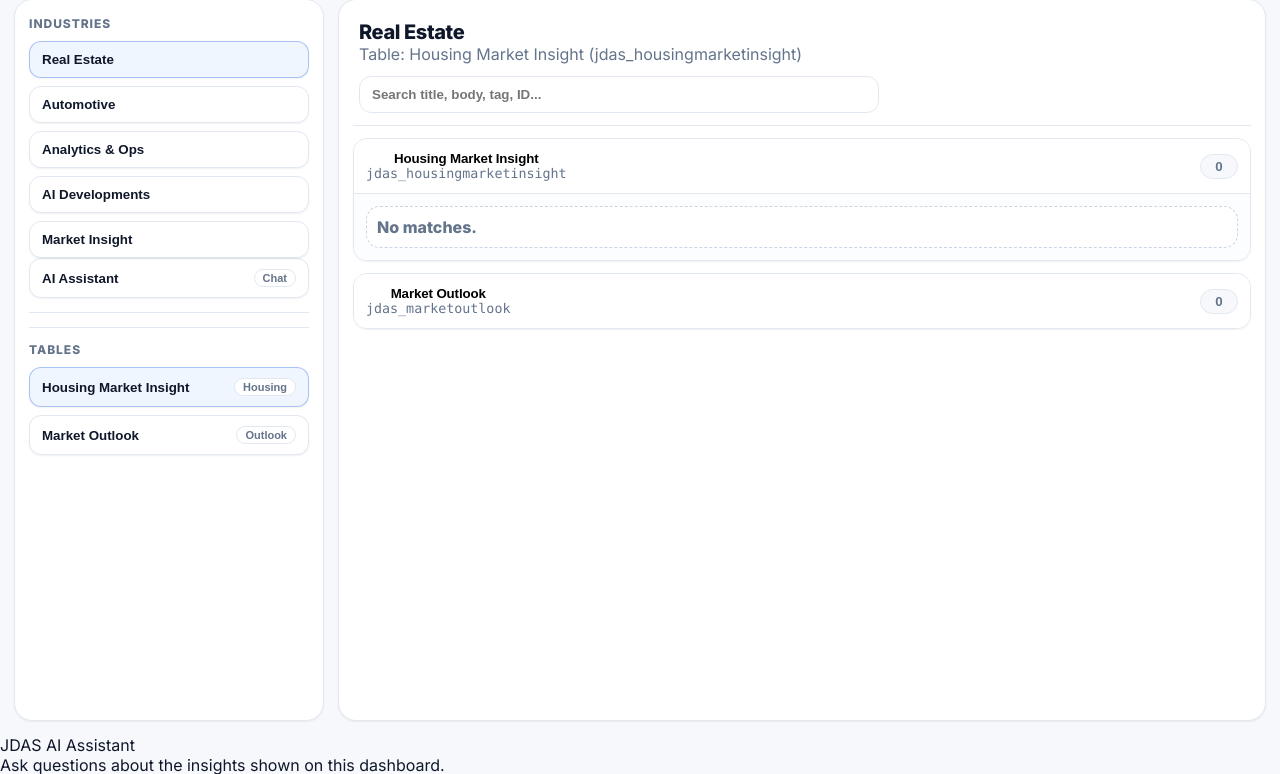
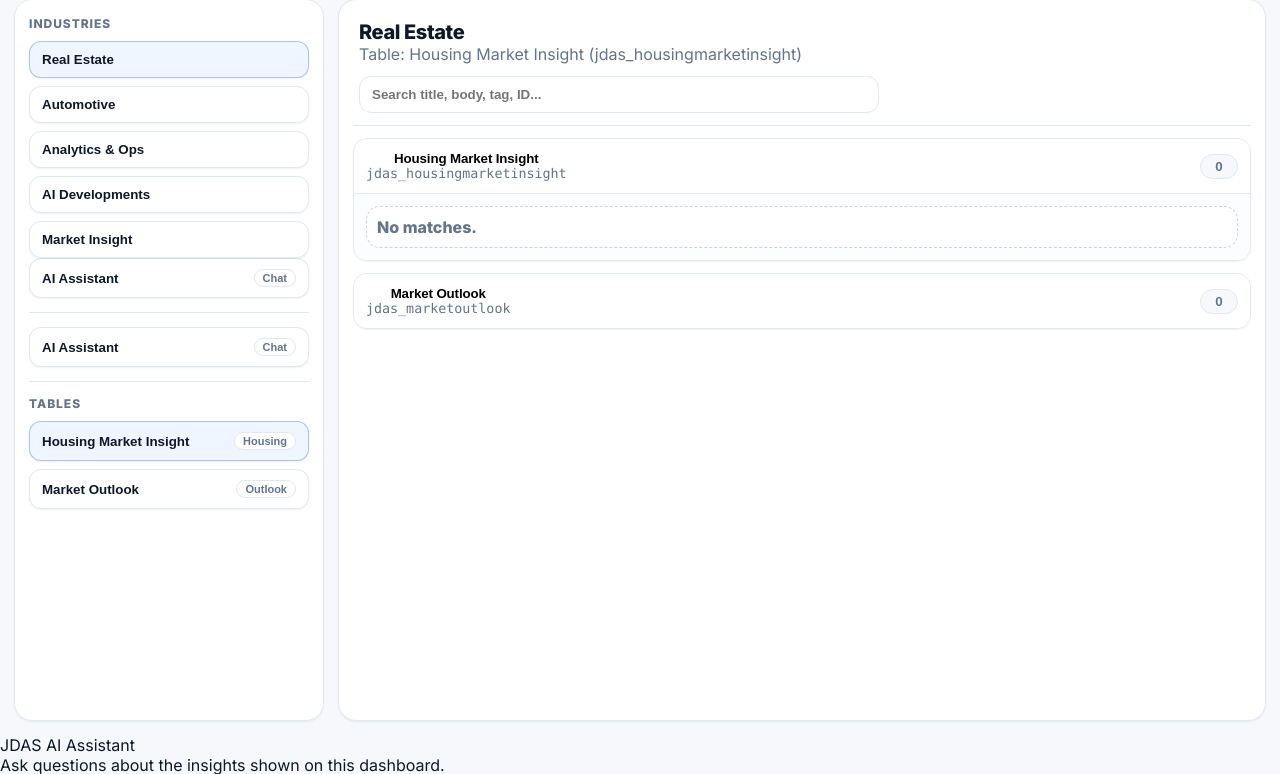
Before and after one commit to jdanalyticsandsolutions/jdas-dashboard, a FastAPI app: page / in a window 1280 px wide. Shown: the part 77-851 px from the top of the page. Run offline with FastAPI, Linux system fonts and the light colour scheme; data that the repository does not hold is empty.

Commit message:
Update index.html

```diff
--- a/templates/index.html
+++ b/templates/index.html
@@ -55,6 +55,11 @@
 
 <div class="sidebar-divider"></div>
 
+<!-- AI Assistant button (opens Chatbase drawer) -->
+<button class="navitem assistant-btn" id="assistantOpenBtn" type="button">
+  <span>AI Assistant</span>
+  <span class="chip">Chat</span>
+</button>
 
 <div class="sidebar-divider"></div>
 
```
Lines whose indentation alone changed are shown as unchanged.
